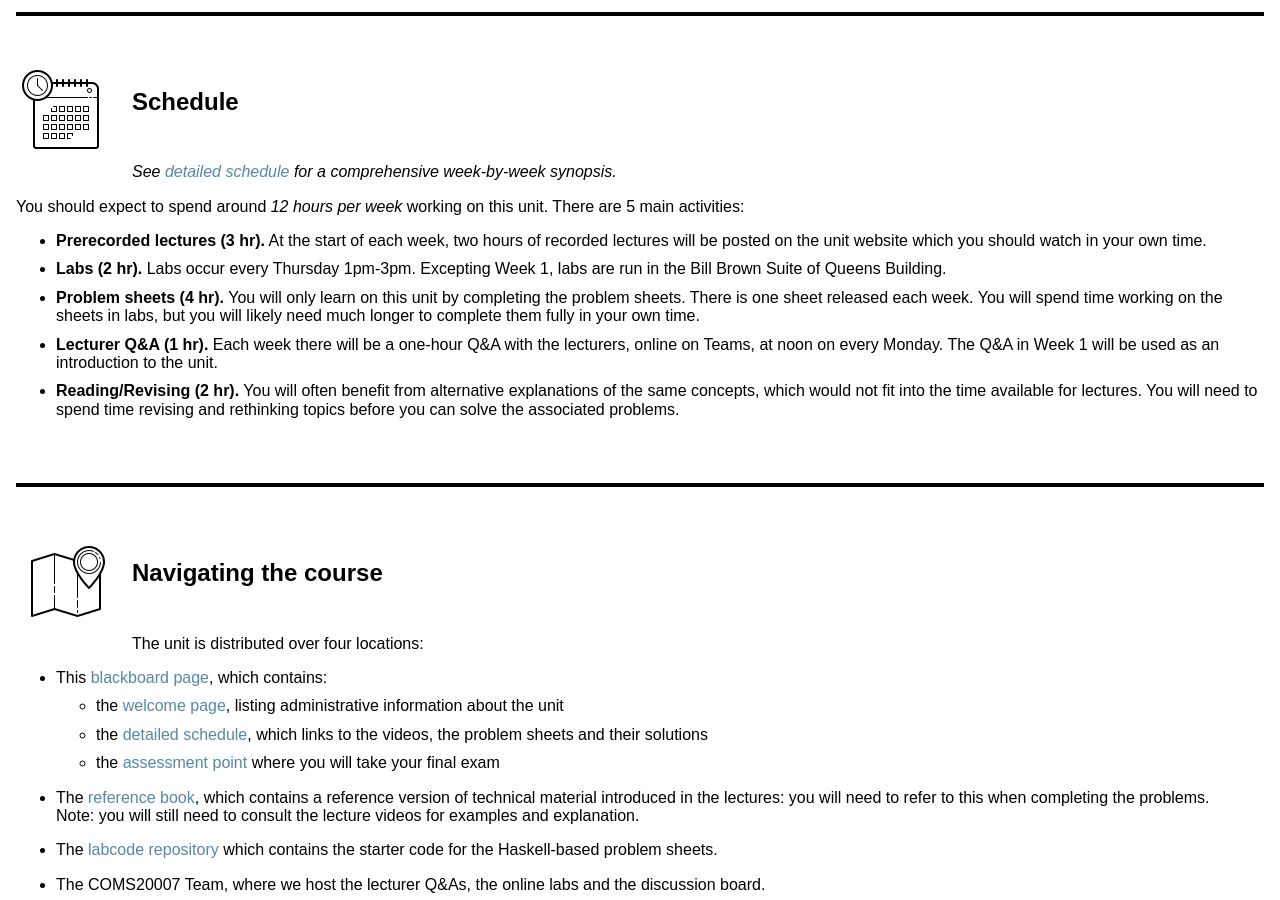
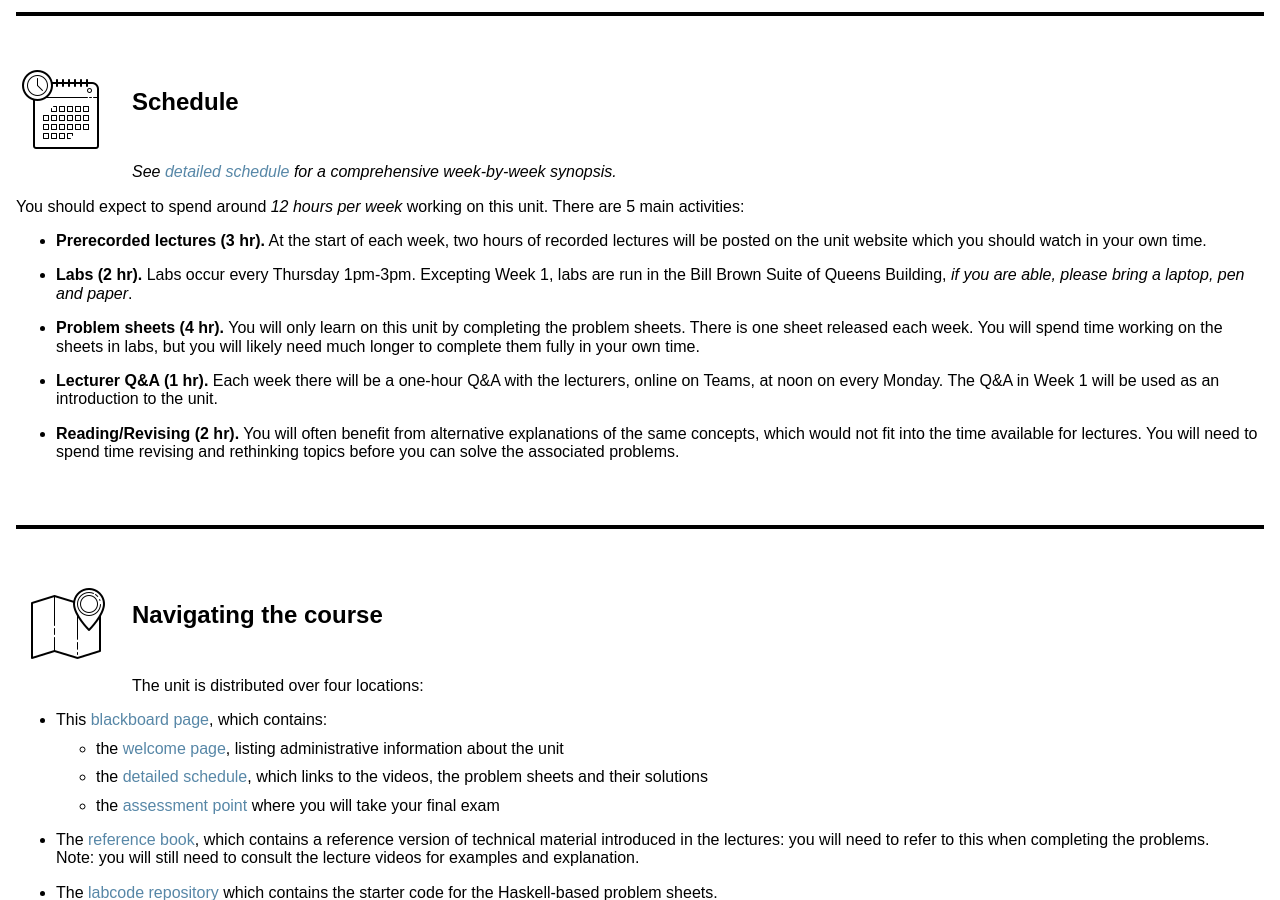
Before and after one commit to uob-coms20007/webpages, a Jekyll site: the page built from welcome.md, in a window 1280 px wide and 900 px high, scrolled down 808 px. Built offline with Jekyll 4.4.1, drawn with Linux system fonts in a browser that asks for light colours; nearby versions of some CDN libraries.

```diff
--- a/welcome.md
+++ b/welcome.md
@@ -39,11 +39,16 @@ The unit is run by François Dupressoir, Alex Kavvos and Steven Ramsay.  Send an
 *See [detailed schedule](schedule.html) for a comprehensive week-by-week synopsis.*
 
 You should expect to spend around *12 hours per week* working on this unit.  There are 5 main activities:
-* __Prerecorded lectures (3 hr).__ At the start of each week, two hours of recorded lectures will be posted on the unit website which you should watch in your own time.
-* __Labs (2 hr).__  Labs occur every Thursday 1pm-3pm.  Excepting Week 1, labs are run in the Bill Brown Suite of Queens Building.
-* __Problem sheets (4 hr).__ You will only learn on this unit by completing the problem sheets.  There is one sheet released each week.  You will spend time working on the sheets in labs, but you will likely need much longer to complete them fully in your own time.
-* __Lecturer Q&A (1 hr).__ Each week there will be a one-hour Q&A with the lecturers, online on Teams, at noon on every Monday.  The Q&A in Week 1 will be used as an introduction to the unit.
-* __Reading/Revising (2 hr).__  You will often benefit from alternative explanations of the same concepts, which would not fit into the time available for lectures.  You will need to spend time revising and rethinking topics before you can solve the associated problems.
+
+  * __Prerecorded lectures (3 hr).__ At the start of each week, two hours of recorded lectures will be posted on the unit website which you should watch in your own time.
+
+  * __Labs (2 hr).__  Labs occur every Thursday 1pm-3pm.  Excepting Week 1, labs are run in the Bill Brown Suite of Queens Building, *if you are able, please bring a laptop, pen and paper*.
+
+  * __Problem sheets (4 hr).__ You will only learn on this unit by completing the problem sheets.  There is one sheet released each week.  You will spend time working on the sheets in labs, but you will likely need much longer to complete them fully in your own time.
+
+  * __Lecturer Q&A (1 hr).__ Each week there will be a one-hour Q&A with the lecturers, online on Teams, at noon on every Monday.  The Q&A in Week 1 will be used as an introduction to the unit.
+
+  * __Reading/Revising (2 hr).__  You will often benefit from alternative explanations of the same concepts, which would not fit into the time available for lectures.  You will need to spend time revising and rethinking topics before you can solve the associated problems.
 
 
 
```
Also changed, not shown: schedule.md (+8 -0 lines).
